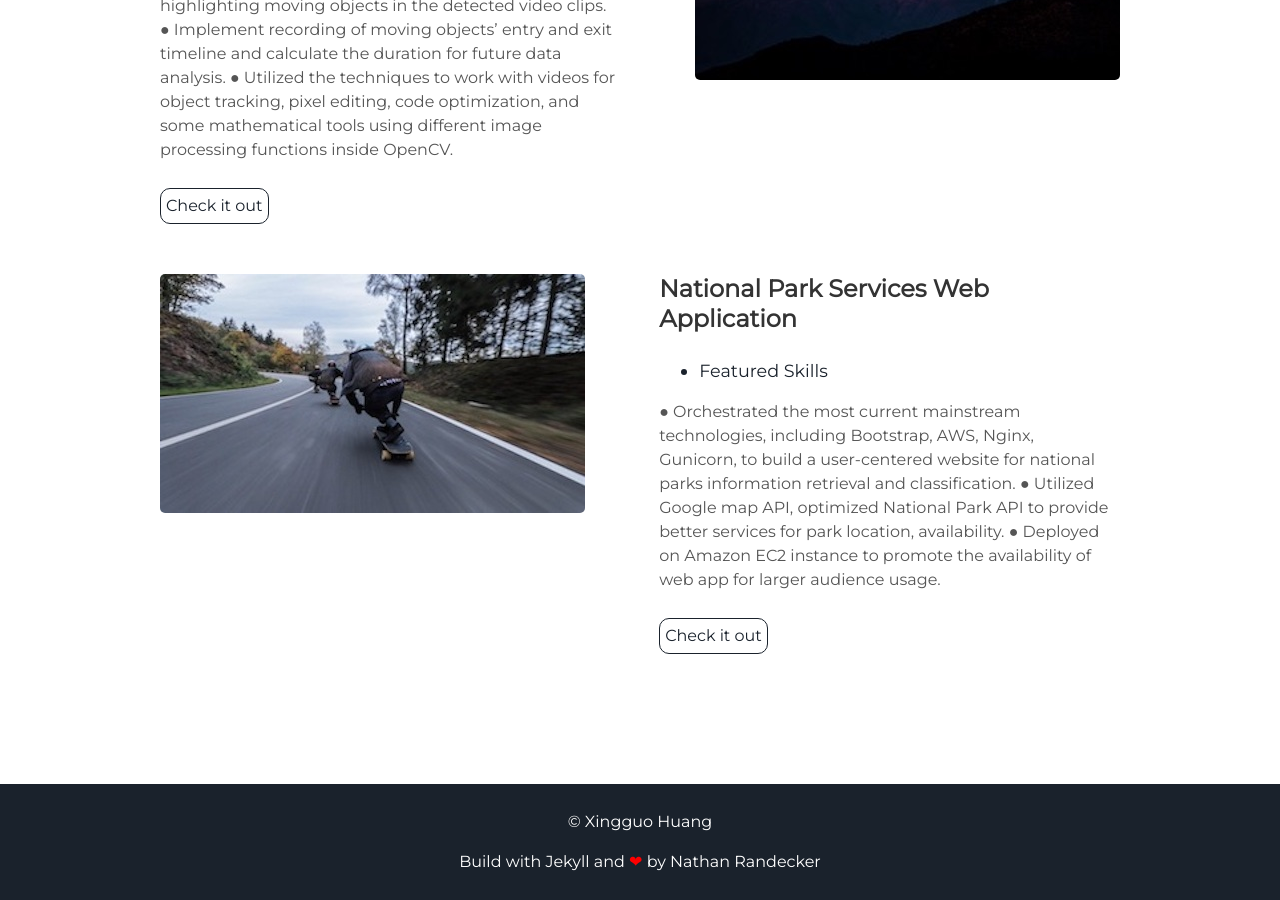
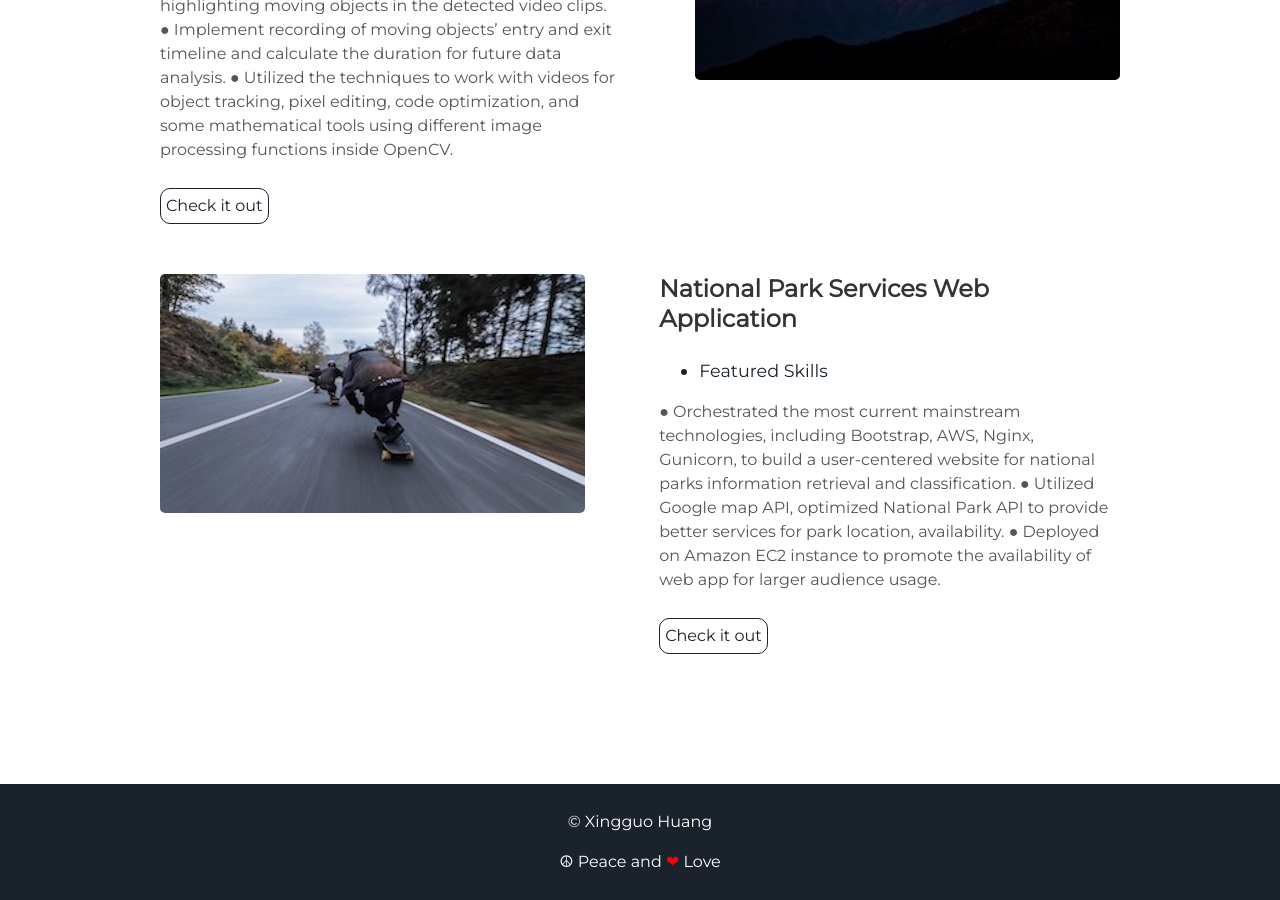
Before and after one commit to xingguo-huang/xingguo-huang.github.io, a Jekyll site: the page built from index.html, in a window 1280 px wide and 900 px high, scrolled down 2224 px. Built offline with Jekyll 4.4.1, drawn with Linux system fonts in a browser that asks for light colours.

Commit message:
"peace and love symbol"

```diff
--- a/_includes/footer.html
+++ b/_includes/footer.html
@@ -1,6 +1,6 @@
 <footer class="footer">
     <p>&copy; {{site.username}}</p>
-    <p>Build with Jekyll and <span class="love">❤</span> by <a href="https://github.com/nrandecker">Nathan Randecker</a></p>
+    <p><span class="peace">☮</span> Peace and <span class="love">❤</span> Love</p>
 </footer>
 <script src="//cdn.jsdelivr.net/particles.js/2.0.0/particles.min.js"></script>
 <script src="{{ "/assets/js/sweet-scroll.min.js" | prepend: site.baseurl }}"></script>
```
